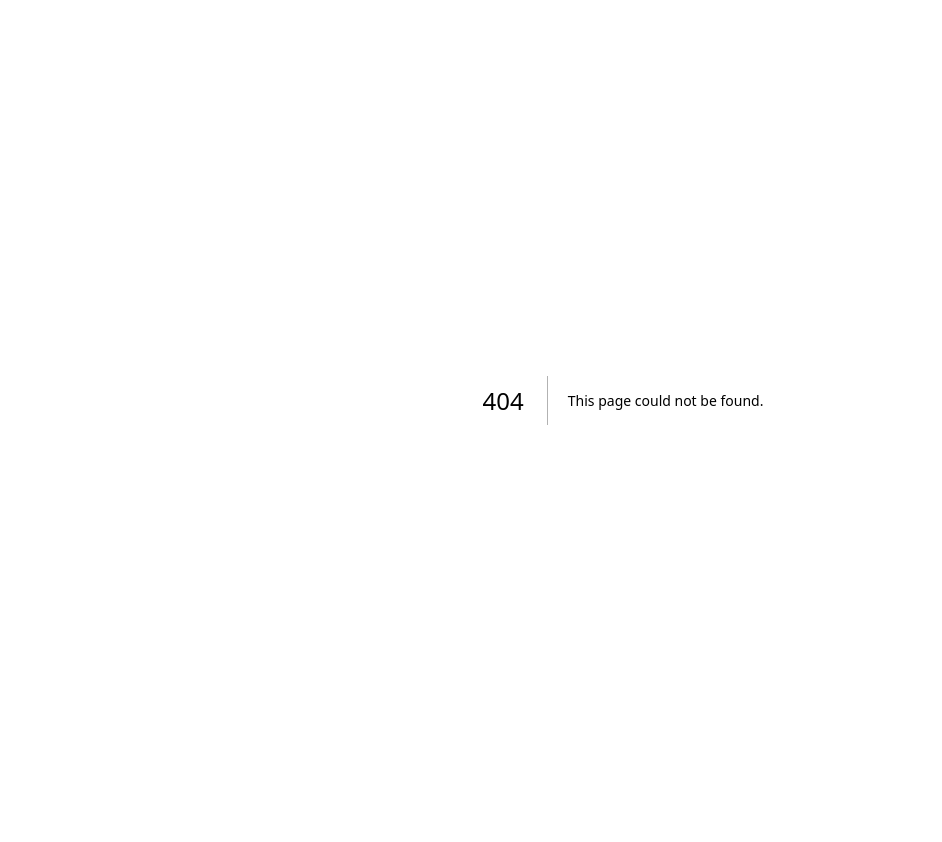
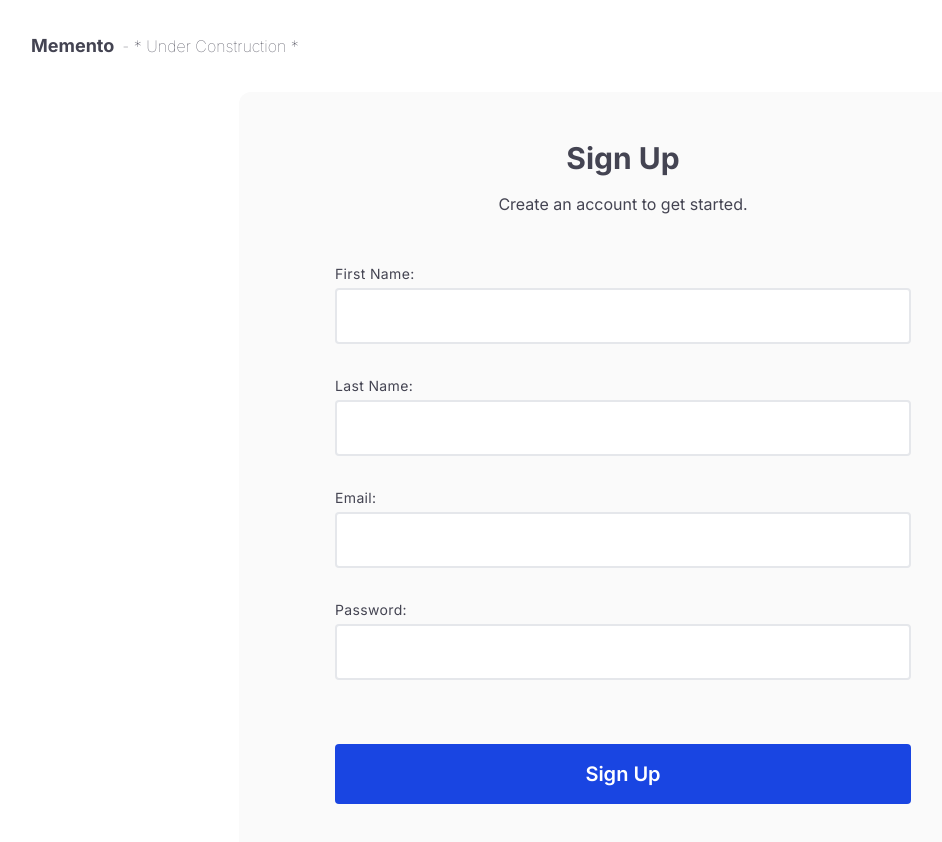
Before and after one commit to iris-jeong/memento-app, a Next.js app in the folder client/: page /register in a window 1280 px wide. Before the commit this address had no page. Shown: the top 842 px of the page, without its empty margins (17-959 px from the left). Before the commit the page ends 800 px from the top, so only its background shows below. Built offline with nearby package versions, Linux system fonts and the light colour scheme.

Commit message:
Create register page

```diff
--- a/client/src/app/page.tsx
+++ b/client/src/app/page.tsx
@@ -32,10 +32,10 @@ export default function Landing() {
 							<a href="#">About</a>
 						</li>
 						<li className="ml-8">
-							<a href="#">Log In</a>
+							<a href="#">Sign In</a>
 						</li>
 						<li className="ml-8">
-							<a href="#">Sign Up</a>
+							<a href="/register">Sign Up</a>
 						</li>
 					</ul>
 				</nav>
--- /dev/null
+++ b/client/src/app/register/page.tsx
@@ -0,0 +1,85 @@
+export default function Register() {
+	return (
+		<div>
+			<header className="flex justify-between items-center p-4 sm:px-12 sm:py-8">
+				<a href="" className="mr-4 font-bold text-lg">
+					Memento
+					<span className="ml-2 text-base font-thin">
+						- * Under Construction *
+					</span>
+				</a>
+			</header>
+			<main className="flex justify-center">
+				<div className="bg-[#fafafa] w-full xs:w-3/5 rounded-xl mb-18">
+					<div className="my-12">
+						<h1 className="text-3xl text-center font-bold">Sign Up</h1>
+						<p className="text-center mt-4">
+							Create an account to get started.
+						</p>
+					</div>
+
+					<form
+						method="POST"
+						action="#"
+						className="flex flex-col items-center mb-12"
+					>
+						<div className="flex flex-col w-4/5 xs:w-3/4 mb-8">
+							<label htmlFor="firstName" className="text-sm mb-1 tracking-wide">
+								First Name:
+							</label>
+							<input
+								id="firstName"
+								name="firstName"
+								type="text"
+								className="border-2 rounded h-14 px-2 text-lg"
+							/>
+						</div>
+
+						<div className="flex flex-col w-4/5 xs:w-3/4 mb-8">
+							<label htmlFor="lastName" className="text-sm mb-1 tracking-wide">
+								Last Name:
+							</label>
+							<input
+								id="lastName"
+								name="lastName"
+								type="text"
+								className="border-2 rounded h-14 px-2 text-lg"
+							/>
+						</div>
+
+						<div className="flex flex-col w-4/5 xs:w-3/4 mb-8">
+							<label htmlFor="email" className="text-sm mb-1 tracking-wide">
+								Email:
+							</label>
+							<input
+								id="email"
+								name="email"
+								type="text"
+								className="border-2 rounded h-14 px-2 text-lg"
+							/>
+						</div>
+
+						<div className="flex flex-col w-4/5 xs:w-3/4 mb-8">
+							<label htmlFor="password" className="text-sm mb-1 tracking-wide">
+								Password:
+							</label>
+							<input
+								id="password"
+								name="password"
+								type="password"
+								className="border-2 rounded h-14 px-2 text-lg"
+							/>
+						</div>
+
+						<button
+							type="submit"
+							className="bg-[#1945e2] w-3/4 px-8 py-4 rounded text-white font-semibold text-xl mt-8"
+						>
+							Sign Up
+						</button>
+					</form>
+				</div>
+			</main>
+		</div>
+	);
+}
```
